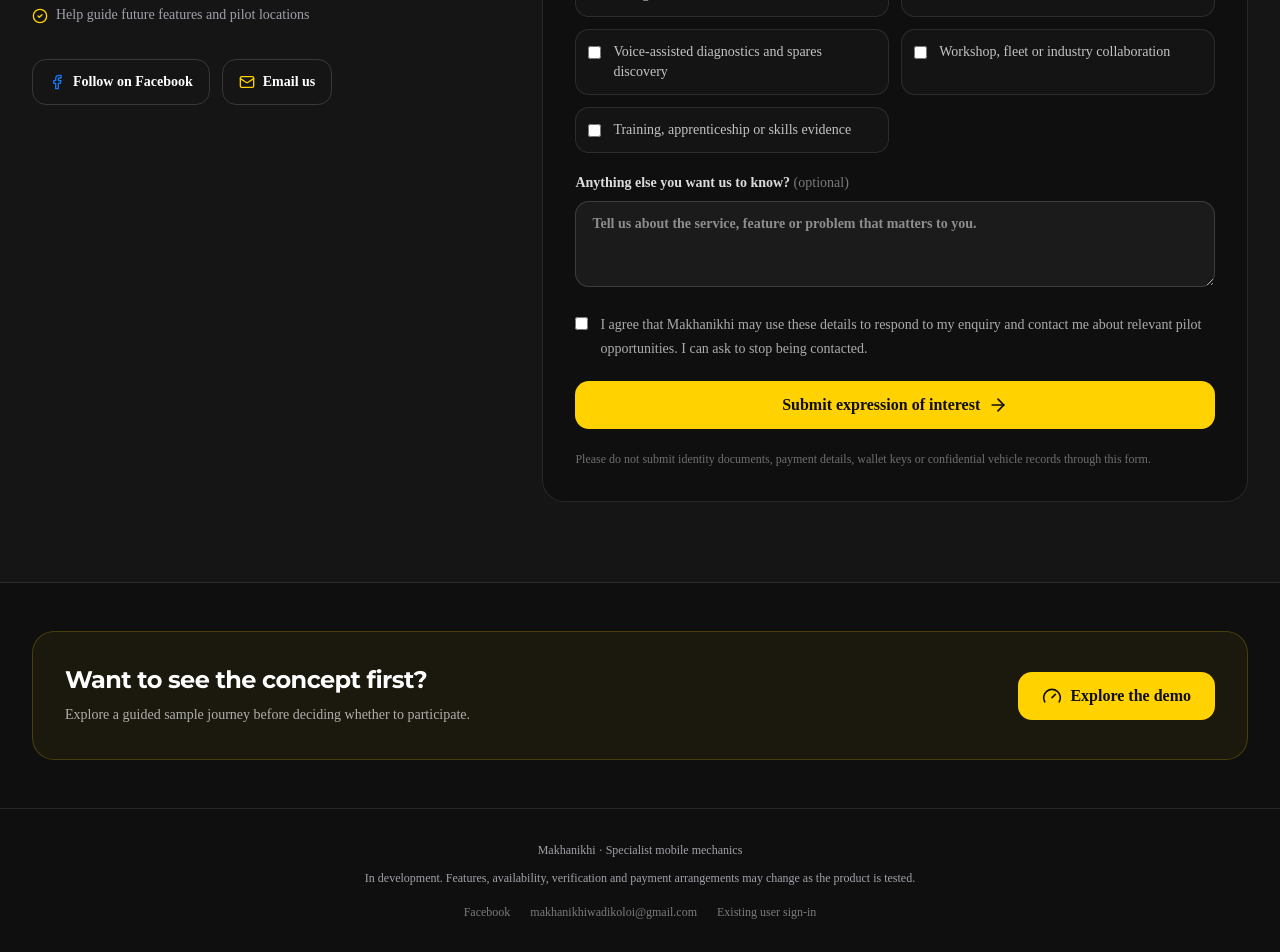
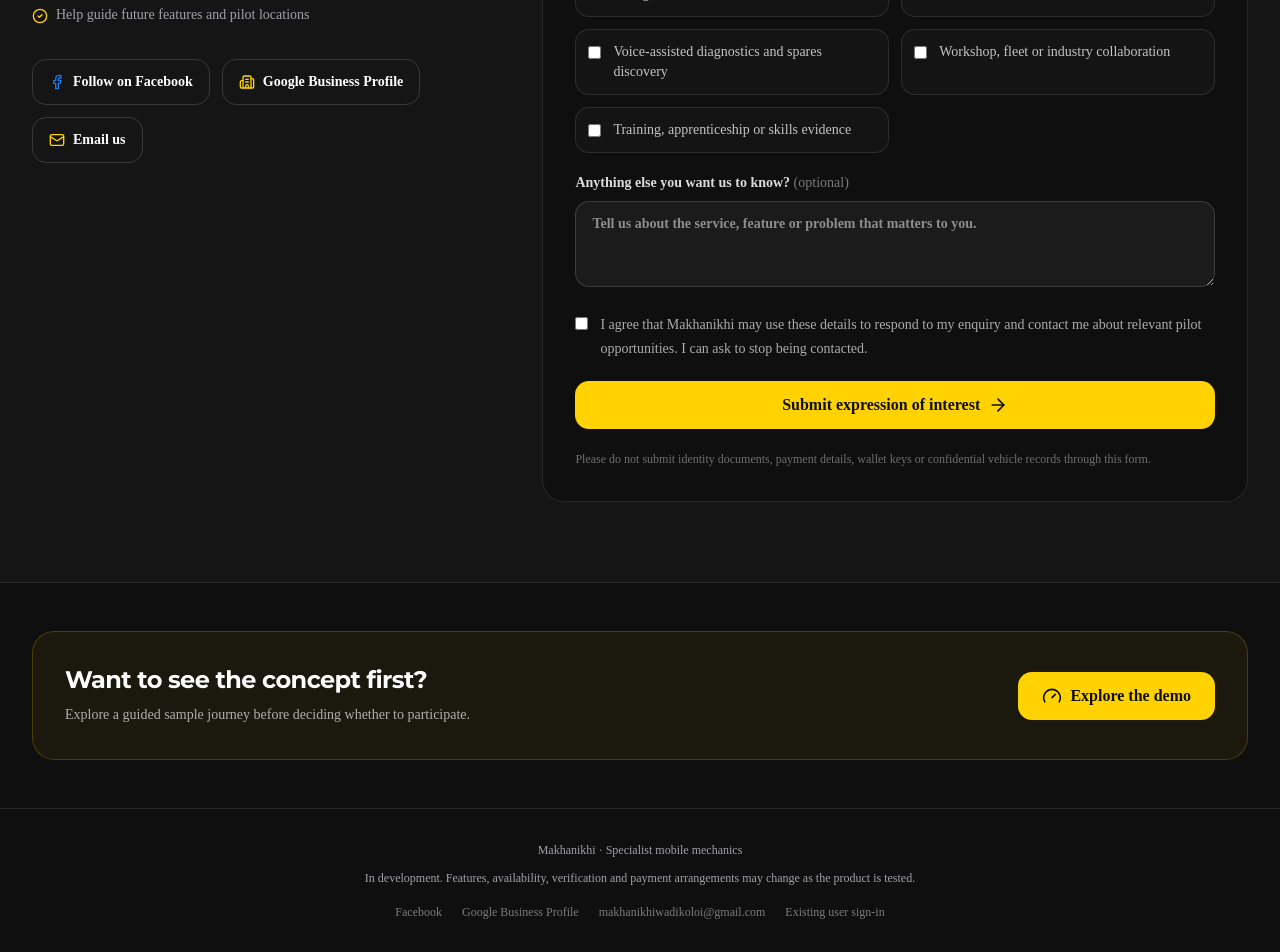
Before and after one commit to yellowbeasttec-369/Makhanikhi, a React (Vite) app: page / in a window 1280 px wide. Shown: the part 1721-2673 px from the top of the page. Built offline with nearby package versions, Linux system fonts and the light colour scheme; no server answers.

Commit message:
Link Makhanikhi social and business profiles

```diff
--- a/src/components/PublicLanding.tsx
+++ b/src/components/PublicLanding.tsx
@@ -3,6 +3,7 @@ import { Link } from 'react-router-dom';
 import { ArrowRight, CheckCircle2, Facebook, FileText, Gauge, Mail, ShieldCheck, Wrench, CarFront, Building2, Users, ClipboardCheck } from 'lucide-react';
 
 const FACEBOOK_URL = 'https://www.facebook.com/makhanikhiapp';
+const GOOGLE_BUSINESS_URL = 'https://www.google.com/search?q=Makhanikhi+-+Specialist+Mobile+Mechanic';
 const CONTACT_EMAIL = 'makhanikhiwadikoloi@gmail.com';
 
 const audiences = [
@@ -145,6 +146,7 @@ export const PublicLanding: React.FC = () => {
             </div>
             <div className="mt-8 flex flex-wrap gap-3">
               <a href={FACEBOOK_URL} target="_blank" rel="noreferrer" className="inline-flex items-center gap-2 rounded-xl border border-white/15 px-4 py-3 text-sm font-bold hover:border-technic-yellow/50"><Facebook className="h-4 w-4 text-[#1877F2]" /> Follow on Facebook</a>
+              <a href={GOOGLE_BUSINESS_URL} target="_blank" rel="noreferrer" className="inline-flex items-center gap-2 rounded-xl border border-white/15 px-4 py-3 text-sm font-bold hover:border-technic-yellow/50"><Building2 className="h-4 w-4 text-technic-yellow" /> Google Business Profile</a>
               <a href={`mailto:${CONTACT_EMAIL}`} className="inline-flex items-center gap-2 rounded-xl border border-white/15 px-4 py-3 text-sm font-bold hover:border-technic-yellow/50"><Mail className="h-4 w-4 text-technic-yellow" /> Email us</a>
             </div>
           </div>
@@ -200,7 +202,7 @@ export const PublicLanding: React.FC = () => {
       <footer className="border-t border-white/10 px-4 py-8 text-center text-xs text-white/45">
         <p>Makhanikhi · Specialist mobile mechanics</p>
         <p className="mt-2">In development. Features, availability, verification and payment arrangements may change as the product is tested.</p>
-        <div className="mt-4 flex flex-wrap justify-center gap-5"><a className="hover:text-technic-yellow" href={FACEBOOK_URL} target="_blank" rel="noreferrer">Facebook</a><a className="hover:text-technic-yellow" href={`mailto:${CONTACT_EMAIL}`}>{CONTACT_EMAIL}</a><Link className="hover:text-technic-yellow" to="/login">Existing user sign-in</Link></div>
+        <div className="mt-4 flex flex-wrap justify-center gap-5"><a className="hover:text-technic-yellow" href={FACEBOOK_URL} target="_blank" rel="noreferrer">Facebook</a><a className="hover:text-technic-yellow" href={GOOGLE_BUSINESS_URL} target="_blank" rel="noreferrer">Google Business Profile</a><a className="hover:text-technic-yellow" href={`mailto:${CONTACT_EMAIL}`}>{CONTACT_EMAIL}</a><Link className="hover:text-technic-yellow" to="/login">Existing user sign-in</Link></div>
       </footer>
     </main>
   );
```
